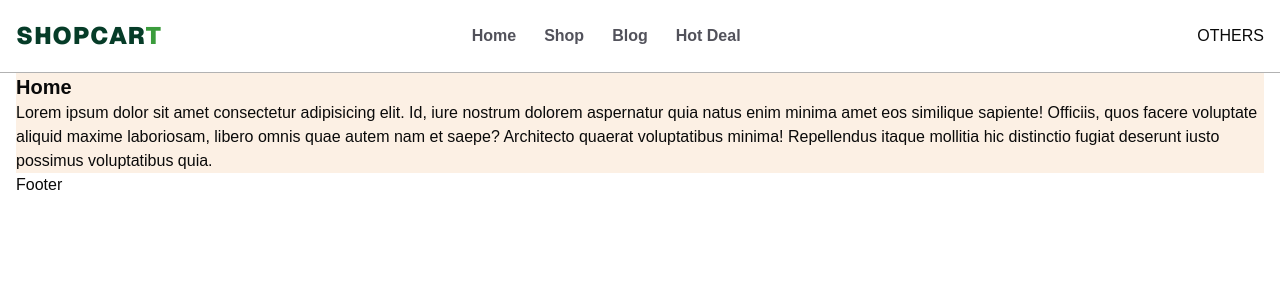
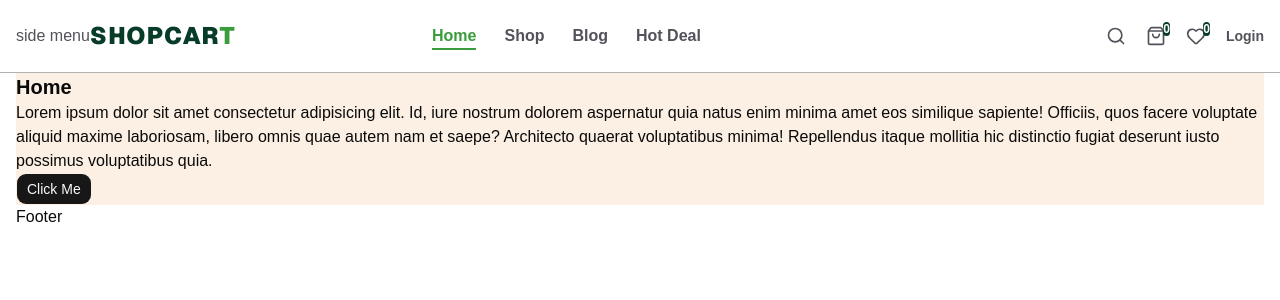
Before and after one commit to SamiulIslamRamim/first-ecommerce, a Next.js app: page / in a window 1280 px wide. Shown: the top 300 px of the page. Built offline with nearby package versions, Linux system fonts and the light colour scheme.

Commit message:
-SideMenu added

```diff
--- a/app/page.tsx
+++ b/app/page.tsx
@@ -1,4 +1,5 @@
 import Cointainer from "@/components/Cointainer";
+import { Button } from "@/components/ui/button";
 import React from "react";
 
 const Home = () => {
@@ -14,6 +15,7 @@ const Home = () => {
           minima! Repellendus itaque mollitia hic distinctio fugiat deserunt
           iusto possimus voluptatibus quia.
         </p>
+        <Button> Click Me</Button>
       </div>
     </Cointainer>
   );
--- /dev/null
+++ b/app/shop/page.tsx
@@ -0,0 +1,11 @@
+import React from 'react'
+
+const ShopPage = () => {
+  return (
+    <div>
+      shop page
+    </div>
+  )
+}
+
+export default ShopPage
--- /dev/null
+++ b/components/CartIcon.tsx
@@ -0,0 +1,14 @@
+import { ShoppingBag } from 'lucide-react'
+import Link from 'next/link'
+import React from 'react'
+
+const CartIcon = () => {
+  return (
+    <Link href={"/cart"} className='group relative'>
+        <ShoppingBag className='w-5 h-5 hover:text-shop_light_green hoverEffect'/>
+        <span className='absolute -top-1 -right-1 bg-shop_dark_green text-white h-3.5 max-w-3.5 rounded-full text-xs font-semibold flex items-center justify-center'>0</span>
+    </Link>
+  )
+}
+
+export default CartIcon
--- /dev/null
+++ b/components/FavouriteButton.tsx
@@ -0,0 +1,16 @@
+import { Heart } from 'lucide-react'
+import Link from 'next/link'
+import React from 'react'
+
+const FavouriteButton = () => {
+  return (
+    <div>
+      <Link href={"/cart"} className='group relative'>
+        <Heart className='w-5 h-5 hover:text-shop_light_green hoverEffect'/>
+        <span className='absolute -top-1 -right-1 bg-shop_dark_green text-white h-3.5 max-w-3.5 rounded-full text-xs font-semibold flex items-center justify-center'>0</span>
+    </Link>
+    </div>
+  )
+}
+
+export default FavouriteButton
--- a/components/Header.tsx
+++ b/components/Header.tsx
@@ -2,15 +2,26 @@ import React from 'react'
 import Cointainer from './Cointainer'
 import Logo from './Logo'
 import HeaderMenu from './HeaderMenu'
+import SearchBar from './SearchBar'
+import CartIcon from './CartIcon'
+import FavouriteButton from './FavouriteButton'
+import SignIn from './SignIn'
+import MobileMenu from './MobileMenu'
 
 const Header = () => {
   return (
     <header className='bg-white py-5 border-b border-b-black/30'>
-        <Cointainer className='flex items-center justify-between'>
-        <Logo />
+        <Cointainer className='flex items-center justify-between text-lightColor'>
+        <div className='w-auto md:w-1/3 flex items-center gap-2.5 justify-start md:gap-0'>
+          <MobileMenu />
+          <Logo />
+        </div>
         <HeaderMenu />
-        <div>
-            OTHERS
+        <div className='w-auto md:w-1/3 flex items-center justify-end gap-5'>
+            <SearchBar />
+            <CartIcon />
+            <FavouriteButton />
+            <SignIn />
         </div>
         {/* NavAdmin */}
         </Cointainer>
--- a/components/HeaderMenu.tsx
+++ b/components/HeaderMenu.tsx
@@ -6,14 +6,16 @@ import React from 'react'
 
 const HeaderMenu = () => {
     const pathname = usePathname();
-    console.log(pathname);
   return (
     <div className='hidden md:inline-flex w-1/3 items-center gap-7 text-sm-capitalize font-semibold text-lightColor'>
       {headerData?.map((item) =>(
-        <Link key={item?.title} href={item?.href} className={`hover:text-shop_light_green hoverEffect relative group`}>
+        <Link key={item?.title} href={item?.href} className={`hover:text-shop_light_green hoverEffect relative group ${pathname === item?.href  && "text-shop_light_green"
+        } `}>
           {item?.title}
-          <span className={`absolute -bottom-0.5 left-1/2 w-0 h-0.5 bg-shop_light_green group-hover:w-1/2 hoverEffect group-hover:left-0`}/>
-          <span className={`absolute -bottom-0.5 right-1/2 w-0 h-0.5 bg-shop_light_green group-hover:w-1/2 hoverEffect group-hover:right-0`}/>
+          <span className={`absolute -bottom-0.5 left-1/2 w-0 h-0.5 bg-shop_light_green group-hover:w-1/2 hoverEffect group-hover:left-0 ${pathname === item?.href  && "w-1/2"
+        }`}/>
+          <span className={`absolute -bottom-0.5 right-1/2 w-0 h-0.5 bg-shop_light_green group-hover:w-1/2 hoverEffect group-hover:right-0 ${pathname === item?.href  && "w-1/2 "
+        }`}/>
         </Link>
       ))}
     </div>
--- /dev/null
+++ b/components/MobileMenu.tsx
@@ -0,0 +1,16 @@
+import { AlignLeft } from 'lucide-react'
+import React from 'react'
+import SideMenu from './SideMenu'
+
+const MobileMenu = () => {
+  return (
+    <>
+    <button>
+        <AlignLeft className='hover:text-darkColor hoverEffect md:hidden hover:cursor-pointer'/>
+    </button>
+    <SideMenu />
+    </>
+  )
+}
+
+export default MobileMenu
--- /dev/null
+++ b/components/SearchBar.tsx
@@ -0,0 +1,12 @@
+import { Search } from 'lucide-react'
+import React from 'react'
+
+const SearchBar = () => {
+  return (
+    <div>
+      <Search className='w-5 h-5 hover:text-shop_light_green hoverEffect'/>
+    </div>
+  )
+}
+
+export default SearchBar
--- /dev/null
+++ b/components/SideMenu.tsx
@@ -0,0 +1,11 @@
+import React from 'react'
+
+const SideMenu = () => {
+  return (
+    <div>
+      side menu
+    </div>
+  )
+}
+
+export default SideMenu
--- /dev/null
+++ b/components/SignIn.tsx
@@ -0,0 +1,11 @@
+import React from 'react'
+
+const SignIn = () => {
+  return (
+    <button className='text-sm font-semibold hover:text-darkColor text-lightColor hover:cursor-pointer hoverEffect'>
+      Login
+    </button>
+  )
+}
+
+export default SignIn
```
Also changed, not shown: 1 other file (tests, documents, lock files or other folders).
